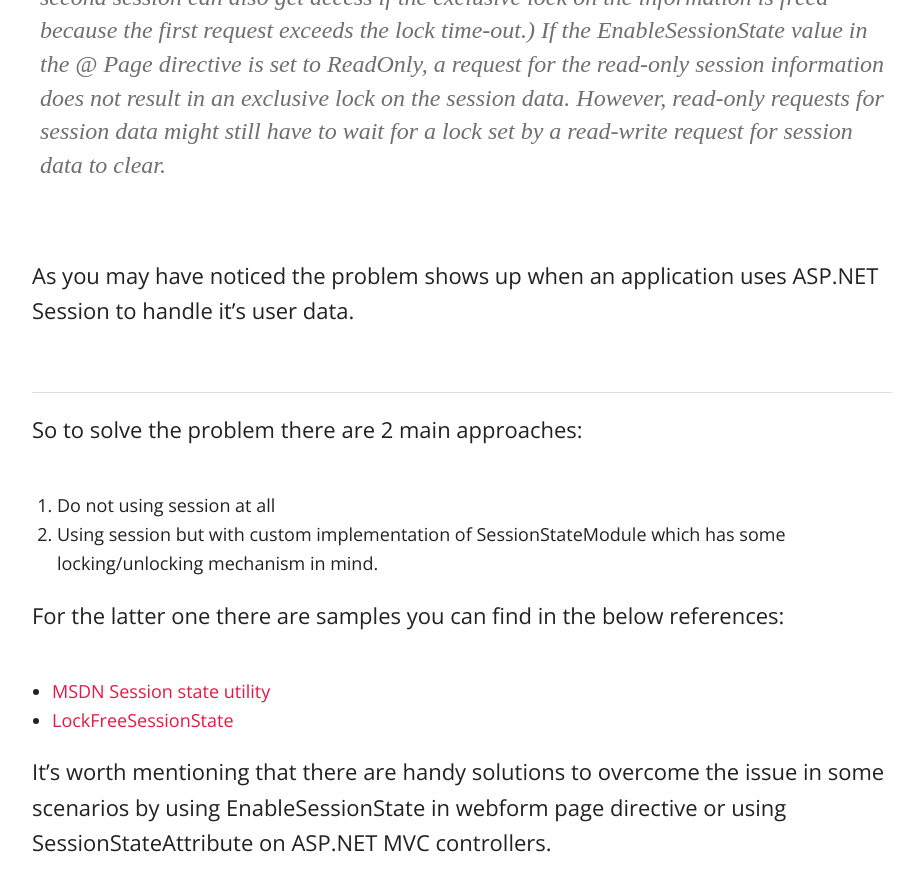
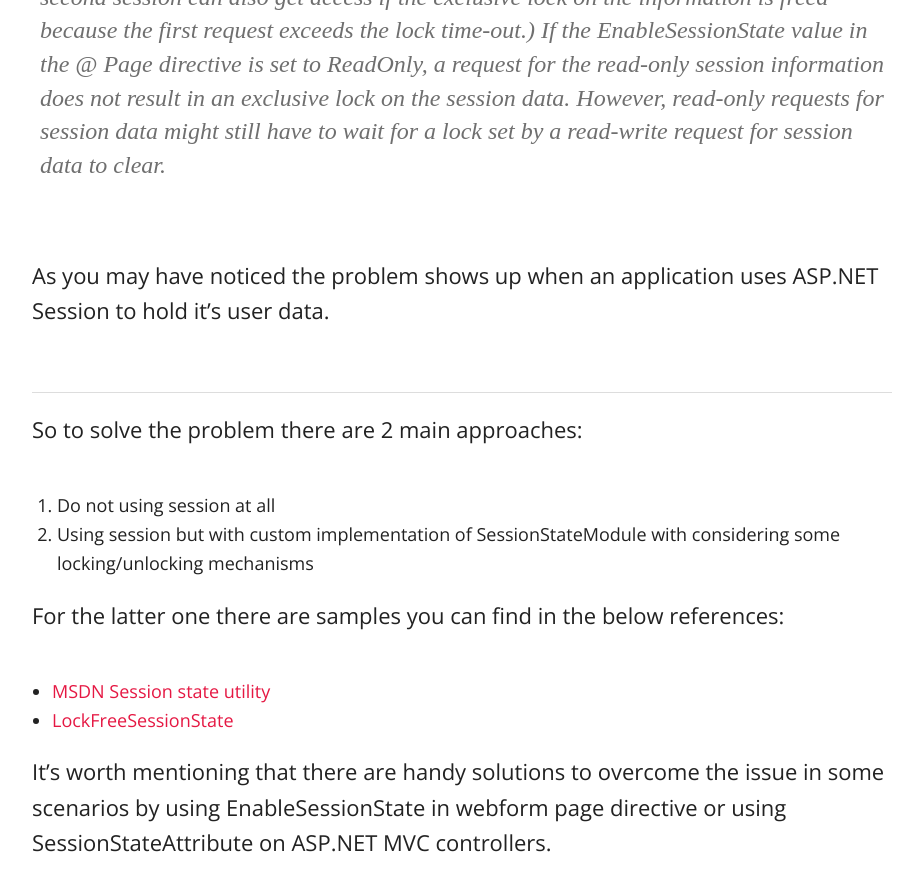
Before and after one commit to hogaf/hogaf.github.io, a Jekyll site: the page built from _posts/2014-11-13-why-asp.net-requests-are-processed-sequentially.md, in a window 1280 px wide and 900 px high, scrolled down 1235 px. Shown: the top 891 px of the window, without its empty margins (178-1093 px from the left). Built offline with Jekyll 4.4.1, drawn with Linux system fonts in a browser that asks for light colours; nearby versions of some CDN libraries; comment, search, counter and statistics services are not loaded.

Commit message:
Typo error fixed

```diff
--- a/_posts/2014-11-13-why-asp.net-requests-are-processed-sequentially.md
+++ b/_posts/2014-11-13-why-asp.net-requests-are-processed-sequentially.md
@@ -40,7 +40,7 @@ Back there in our project we had an odd issue about long running requests which
 > However, read-only requests for session data might still have to wait
 > for a lock set by a read-write request for session data to clear.
 
-As you may have noticed the problem shows up when an application uses ASP.NET Session to handle it's user data.
+As you may have noticed the problem shows up when an application uses ASP.NET Session to hold it's user data.
 
 
 ----------
@@ -49,7 +49,7 @@ As you may have noticed the problem shows up when an application uses ASP.NET Se
 So to solve the problem there are 2 main approaches:
 
  1. Do not using session at all
- 2. Using session but with custom implementation of SessionStateModule which has some locking/unlocking mechanism in mind.
+ 2. Using session but with custom implementation of SessionStateModule with considering some locking/unlocking mechanisms
 
 For the latter one there are samples you can find in the below references:
 
```
